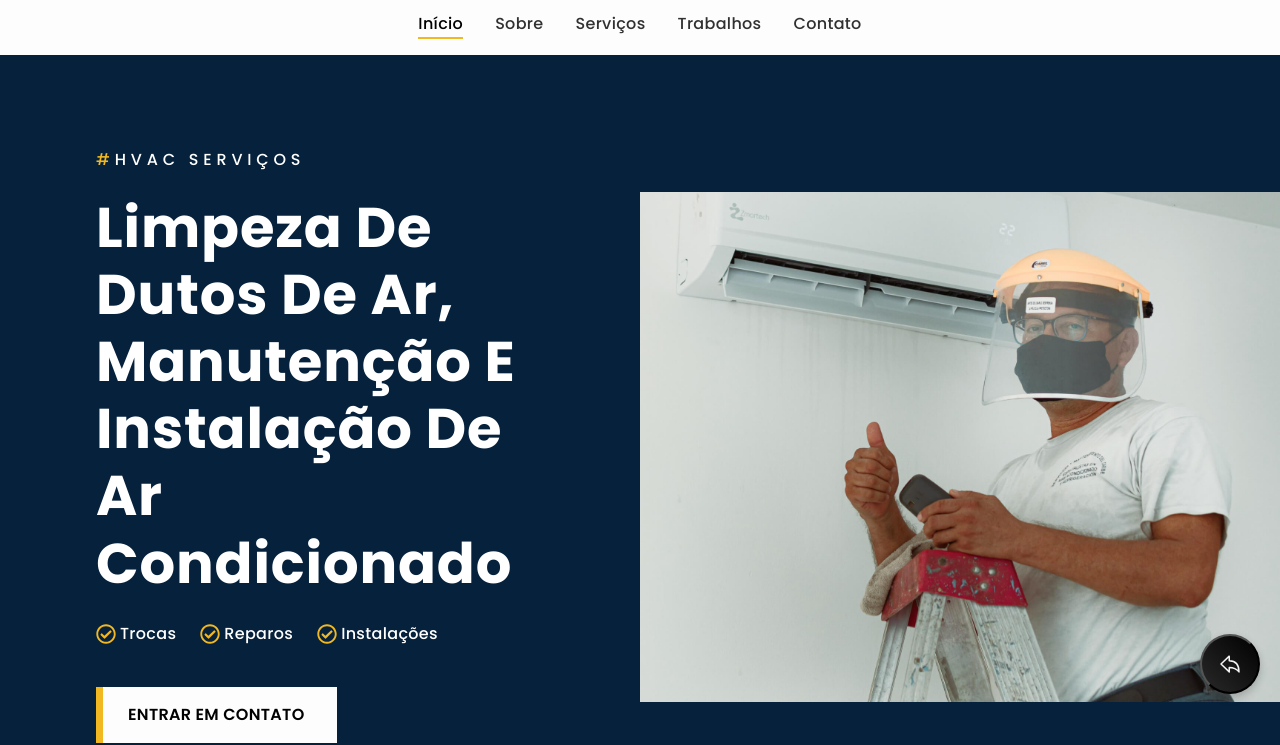
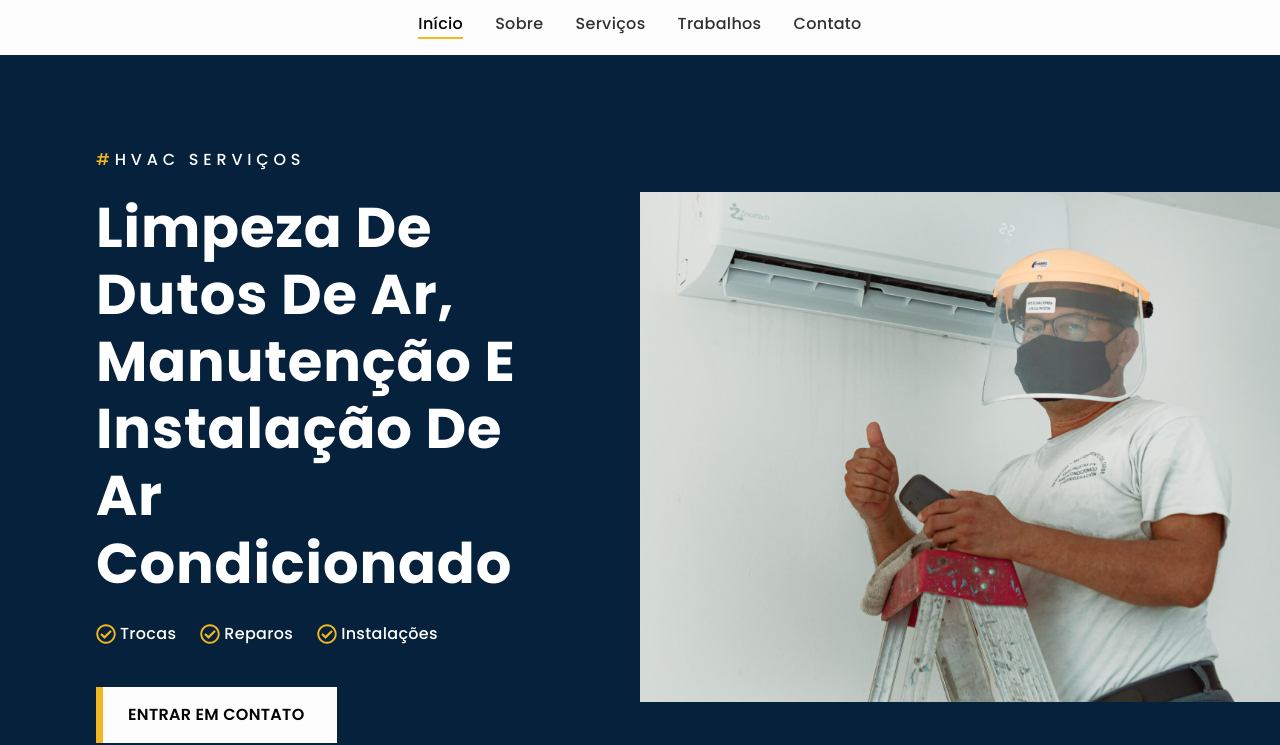
Before and after one commit to SorayaCop/hvac, a plain HTML site: page index.html in a window 1280 px wide. Shown: the part 86-831 px from the top of the page. Drawn offline with nearby package versions, Linux system fonts and the light colour scheme.

Commit message:
Update index.html

```diff
--- a/index.html
+++ b/index.html
@@ -588,9 +588,7 @@
   </footer>
 
   <!-- Icon FIXO -->
-  <a href="https://www.sorayacop.com.br"><button class="fixed-icon">
-    <ion-icon name="arrow-undo-outline"></ion-icon>
-</button></a>
+
 
 
   <script type="module" src="https://unpkg.com/ionicons@7.1.0/dist/ionicons/ionicons.esm.js"></script>
```
